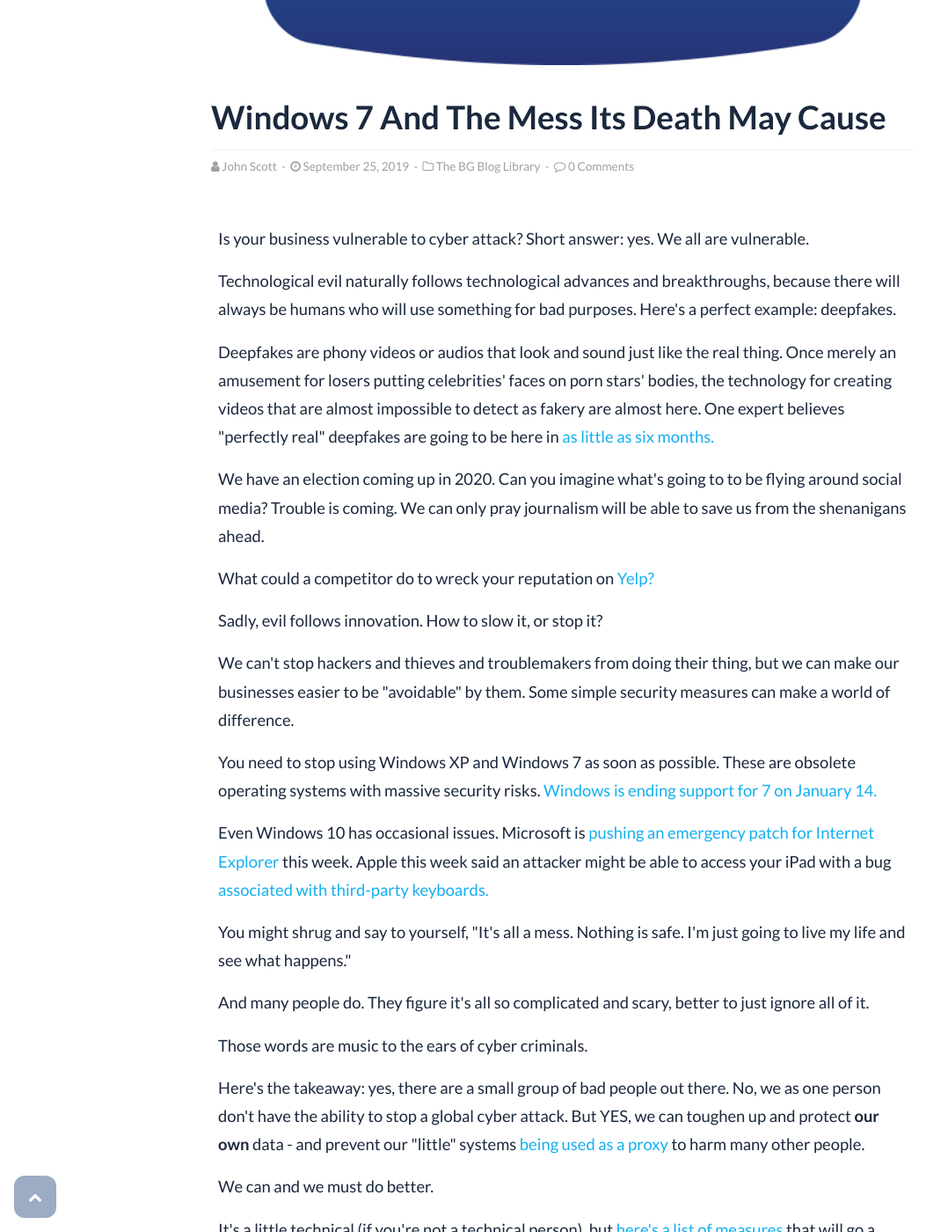
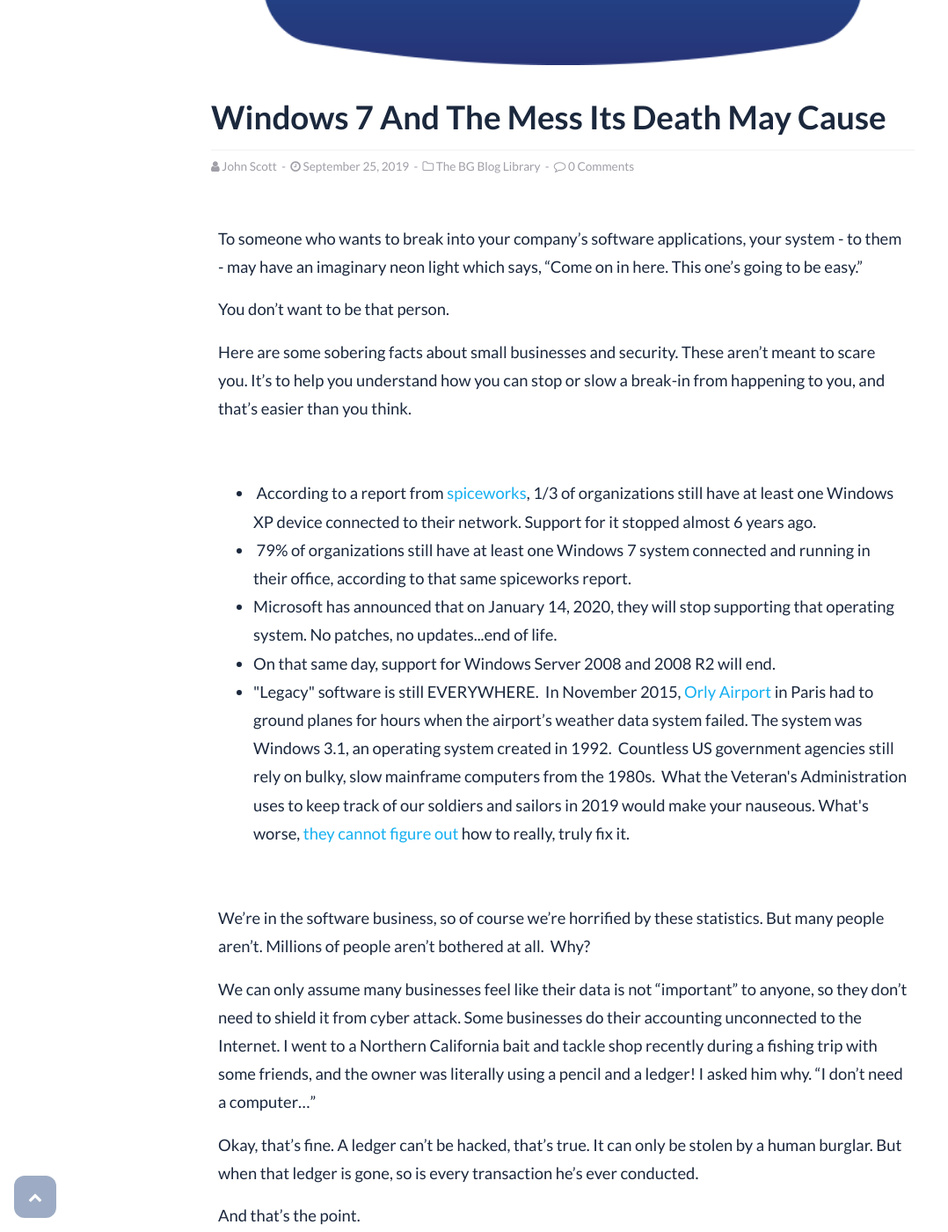
Before and after one commit to bgsoftware/company-site, a Jekyll site: the page built from _posts/2019-09-25-windows-7-and-the-mess-its-death-may-cause.md, in a window 1280 px wide and 1400 px high, scrolled down 709 px. Shown: the whole window at 88% size, without its empty margins (0-1078 px from the left). Built offline with Jekyll 4.4.1, drawn with Linux system fonts in a browser that asks for light colours; comment, search, counter and statistics services are not loaded; some of the changed text lies outside the part shown.

Commit message:
Change content in _posts/2019-09-25-windows-7-and-the-mess-its-death-may-cause.md

```diff
--- a/_posts/2019-09-25-windows-7-and-the-mess-its-death-may-cause.md
+++ b/_posts/2019-09-25-windows-7-and-the-mess-its-death-may-cause.md
@@ -8,21 +8,42 @@ comments: true
 tags: [Windows 7]
 ---
 
-<p>Is your business vulnerable to cyber attack? Short answer: yes. We all are vulnerable.</p>
-<p>Technological evil naturally follows technological advances and breakthroughs, because there will always be humans who will use something for bad purposes. Here's a perfect example: deepfakes.</p>
-<p>Deepfakes are phony videos or audios that look and sound just like the real thing. Once merely an amusement for losers putting celebrities' faces on porn stars' bodies, the technology for creating videos that are almost impossible to detect as fakery are almost here. One expert believes "perfectly real" deepfakes are going to be here in<a href="https://www.businessinsider.com/perfectly-real-deepfake-videos-6-months-away-deepfake-pioneer-says-2019-9"> as little as six months.</a></p>
-<p>We have an election coming up in 2020. Can you imagine what's going to to be flying around social media?  Trouble is coming. We can only pray journalism will be able to save us from the shenanigans ahead.</p>
-<p>What could a competitor do to wreck your reputation on <a href="https://yelp.com">Yelp?</a></p>
-<p>Sadly, evil follows innovation. How to slow it, or stop it?</p>
-<p>We can't stop hackers and thieves and troublemakers from doing their thing, but we can make our businesses easier to be "avoidable" by them. Some simple security measures can make a world of difference.</p>
-<p>You need to stop using Windows XP and Windows 7 as soon as possible. These are obsolete operating systems with massive security risks. <a href="https://www.microsoft.com/en-us/microsoft-365/windows/end-of-windows-7-support">Windows is ending support for 7 on January 14.</a></p>
-<p>Even Windows 10 has occasional issues. Microsoft is <a href="https://www.computerworld.com/article/3440677/microsoft-delivers-emergency-security-update-for-antiquated-ie.html">pushing an emergency patch for Internet Explorer</a> this week. Apple this week said an attacker might be able to access your iPad with a bug <a href="https://techcrunch.com/2019/09/24/apple-bug-full-access-keyboards/">associated with third-party keyboards.</a></p>
-<p>You might shrug and say to yourself, "It's all a mess. Nothing is safe. I'm just going to live my life and see what happens."</p>
-<p>And many people do. They figure it's all so complicated and scary, better to just ignore all of it.</p>
-<p>Those words are music to the ears of cyber criminals.</p>
-<p>Here's the takeaway: yes, there are a small group of bad people out there. No, we as one person don't have the ability to stop a global cyber attack. But YES, we can toughen up and protect <strong>our own</strong> data - and prevent our "little" systems <a href="https://www.cloudflare.com/learning/ddos/what-is-a-ddos-botnet/">being used as a proxy</a> to harm many other people.</p>
-<p>We can and we must do better.</p>
-<p>It's a little technical (if you're not a technical person), but<a href="https://www.thesslstore.com/blog/how-to-prevent-cybercrime-9-helpful-tips/"> here's a list of measures</a> that will go a long way in protecting your business.</p>
-<p>I'll leave you with one superhuman powerful method to ward off attacks that will cost you absolutely nothing, and save you from a security nightmare.</p>
-<p>Educate your staff and employees. Tell them to never, ever click on a link that looks suspicious. Never, ever.</p>
-<p>Ever.</p>
+To someone who wants to break into your company's software applications, your system - to them - may have an imaginary neon light which says, "Come on in here. This one's going to be easy."
+
+You don't want to be that person.
+
+Here are some sobering facts about small businesses and security. These aren't meant to scare you. It's to help you understand how you can stop or slow a break-in from happening to you, and that's easier than you think.
+
+<br>
+<ul>
+  <li> According to a report from <a href="https://www.spiceworks.com/marketing/network-security/pdf-report/">spiceworks</a>, 1/3 of organizations still have at least one Windows XP device connected to their network. Support for it stopped almost 6 years ago.</li>
+  <li> 79% of organizations still have at least one Windows 7 system connected and running in their office, according to that same spiceworks report.</li>
+  <li>Microsoft has announced that on January 14, 2020, they will stop supporting that operating system. No patches, no updates...end of life.</li>
+  <li>On that same day, support for Windows Server 2008 and 2008 R2 will end.</li>
+  <li>"Legacy" software is still EVERYWHERE.  In November 2015, <a class="external" href="http://www.bristolwireless.net/blog/2015/11/13/orly-airport-brought-to-standstill-by-windows-3-1-software-crash/" target="_blank" rel="noopener">Orly Airport</a> in Paris had to ground planes for hours when the airport’s weather data system failed. The system was Windows 3.1, an operating system created in 1992.  Countless US government agencies still rely on bulky, slow mainframe computers from the 1980s.  What the Veteran's Administration uses to keep track of our soldiers and sailors in 2019 would make your nauseous. What's worse,<a href="https://psmag.com/social-justice/va-software-threatens-veterans-health-care"> they cannot figure out</a> how to really, truly fix it.</li>
+</ul>
+<br>
+
+We're in the software business, so of course we're horrified by these statistics. But many people aren't. Millions of people aren't bothered at all.  Why?
+
+We can only assume many businesses feel like their data is not "important" to anyone, so they don't need to shield it from cyber attack. Some businesses do their accounting unconnected to the Internet. I went to a Northern California bait and tackle shop recently during a fishing trip with some friends, and the owner was literally using a pencil and a ledger! I asked him why. "I don't need a computer..."
+
+Okay, that's fine. A ledger can't be hacked, that's true. It can only be stolen by a human burglar. But when that ledger is gone, so is every transaction he's ever conducted.
+
+And that's the point.
+
+When it's gone, it's gone.
+
+It's worth noting that a cyber criminal might not be necessarily interested in stealing or kidnapping your business data from ransom - but s/he can certainly use your system to set up what's called a botnet- a network of computers infected with bad software, running without your knowledge, to do things like send spam messages. Foreign bad actors use botnets to make some very big and hard-to-track messes that can be extremely difficult to disinfect.
+
+Hackers are lazy because they're humans - they'll skip a fortified system in favor of an easy job. There are some things you can do now to, at the very least, make it slightly harder for an intruder to compromise your applications and your business.
+<ol>
+  <li>If you access your software with <em>only </em>a login name and a password, you're practically an open door. You need a <a href="https://www.lifewire.com/what-is-captcha-3486183">capcha </a> or some type of two-factor authentication (sending a code to your phone is one way).</li>
+  <li>Run software updates. Countless businesses are running software which hasn't been updated recently - or at all. These are generally free and can take as little as a few minutes.</li>
+  <li>Backup your data. Have it stored in a place that's not connected to the Internet. That can be a physical hard drive (yes, they still make those).</li>
+  <li>Educate your employees about the hazards of clicking links they shouldn't. So many intrusions are originally not the fault of the software - it's caused by a human.</li>
+  <li>Encrypt your email. There are <a href="https://blog.encyro.com/best-email-encryption-services/">many ways to do it,</a> ranging from annoying to impossible, but it's important to remember that emails sent without a "lock and key" are practically public. When you get a "forgot my password" email from a company, it may very well be visible to anyone interested in taking a peek.</li>
+</ol>
+You've worked so hard to build your business. You turn on your laptop or desktop every day and it works fine, so it's very easy to procrastinate or neglect taking steps to protect yourself from what is probably an inevitable headache - a compromised system, data loss, and massive expense to repair - if repair is possible.
+
+Is it possible to be 100% safe 100% of the time? No, and anyone who claims they can do that for you is lying to you. But you can make your systems stronger and safer and reduce the risk of attack.
```
